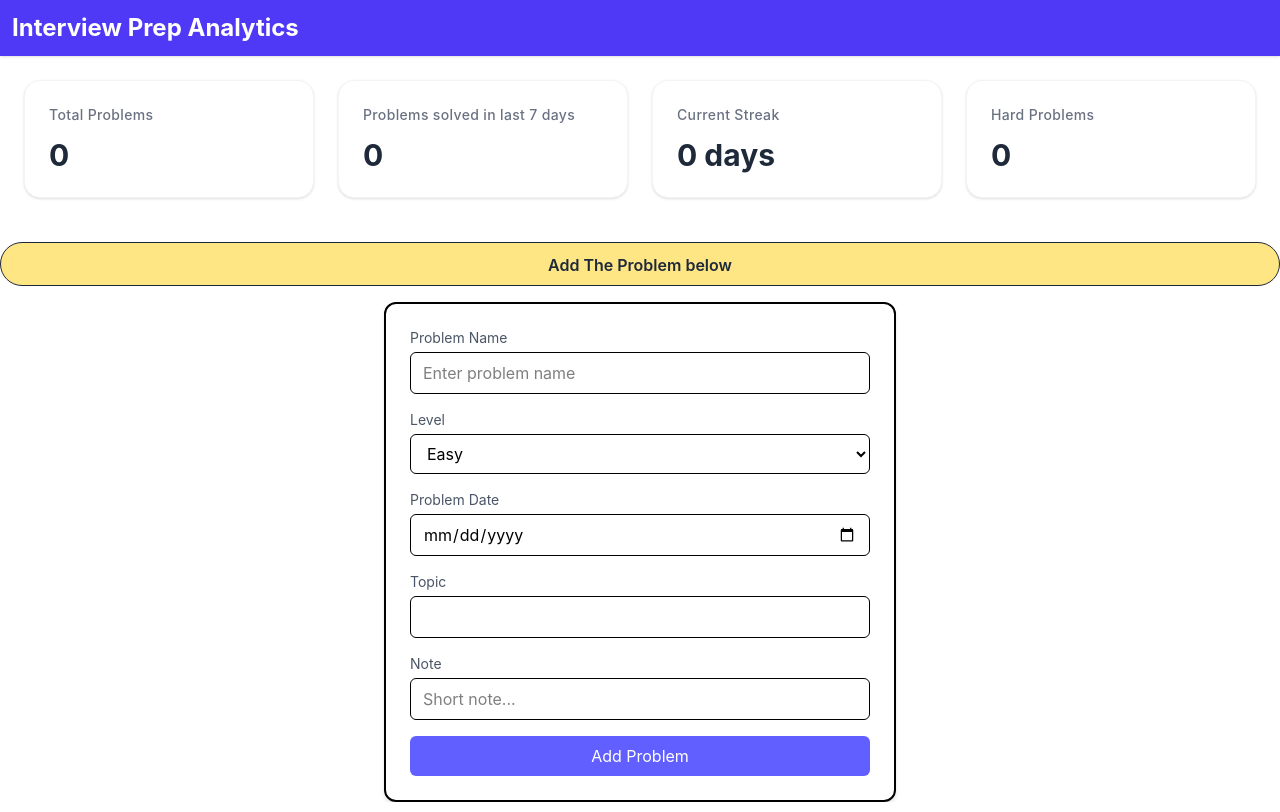
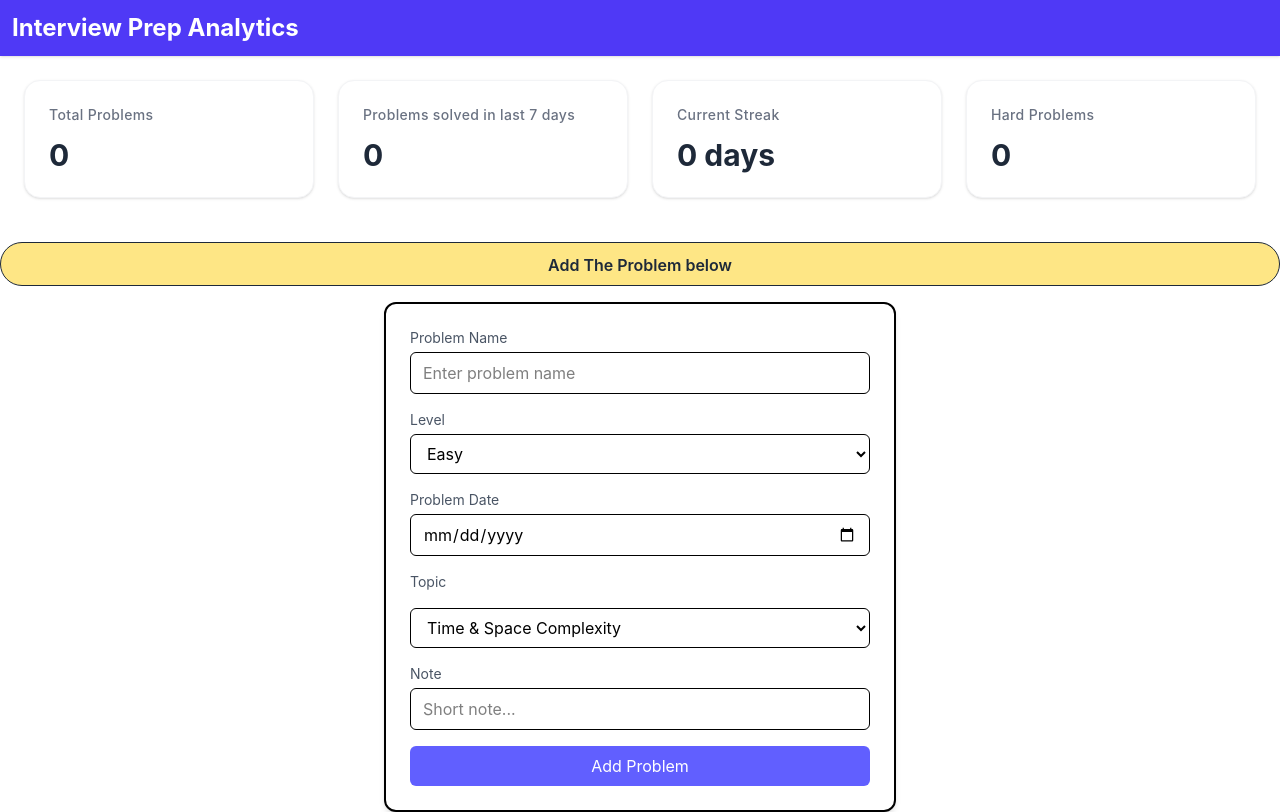
Before and after one commit to WHENMANANCODES/Interview-Prep-Dashboard, a React (Vite) app: page / in a window 1280 px wide. Built offline with nearby package versions, Linux system fonts and the light colour scheme.

Commit message:
add comprehensive list of DSA topics to filter

```diff
--- a/src/components/AddProblemForm.jsx
+++ b/src/components/AddProblemForm.jsx
@@ -92,14 +92,37 @@ function AddProblemForm({problems,setProblems}){
       <label className="block text-sm text-gray-600 mb-1">
         Topic
       </label>
-    <input
-        type="text"
+
+    </div>
+    <select
         value={topic}
         onChange={(e) => setTopic(e.target.value)}
         className="w-full px-3 py-2 border rounded-md focus:outline-none focus:ring-2 focus:ring-indigo-400"
-      />
-    </div>
-
+      >
+<option value="complexity">Time & Space Complexity</option>
+<option value="arrays">Arrays</option>
+<option value="strings">Strings</option>
+<option value="recursion">Recursion</option>
+<option value="backtracking">Backtracking</option>
+<option value="bit-manipulation">Bit Manipulation</option>
+<option value="linked-list">Linked List</option>
+<option value="stack">Stack</option>
+<option value="queue">Queue</option>
+<option value="hashing">Hashing</option>
+<option value="sorting">Sorting Algorithms</option>
+<option value="searching">Searching (Binary Search)</option>
+<option value="trees">Binary Trees</option>
+<option value="bst">Binary Search Trees</option>
+<option value="heaps">Heaps / Priority Queue</option>
+<option value="graphs">Graphs</option>
+<option value="greedy">Greedy Algorithms</option>
+<option value="dynamic-programming">Dynamic Programming</option>
+<option value="trie">Trie</option>
+<option value="dsu">Disjoint Set Union</option>
+<option value="segment-tree">Segment Tree</option>
+<option value="sliding-window">Sliding Window</option>
+<option value="two-pointers">Two Pointers</option>
+      </select>
 
     {/* Note */}
     <div>
```
